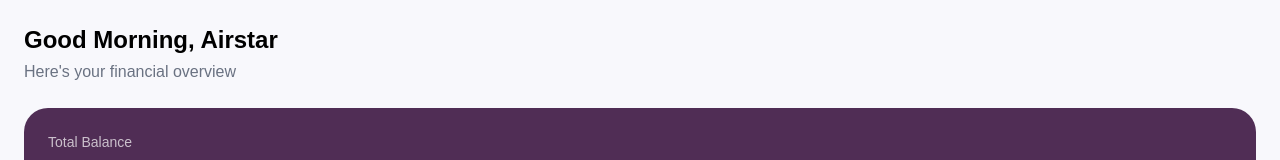
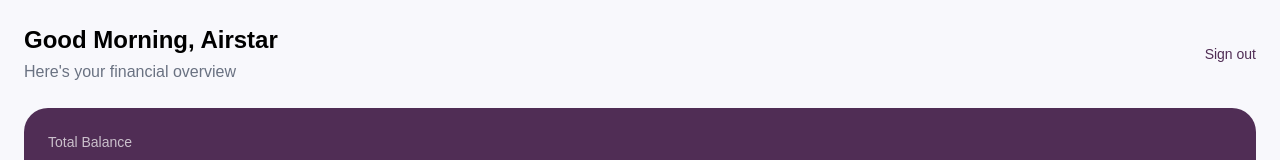
Before and after one commit to airstar8899-web/spendly-expense-tracker, a React (Vite) app: page /dashboard in a window 1280 px wide. Shown: the top 160 px of the page. Built offline with nearby package versions, Linux system fonts and the light colour scheme; a web font is replaced by a local one.

Commit message:
Add sign out navigation from dashboard

```diff
--- a/src/pages/dashboard/Dashboard.jsx
+++ b/src/pages/dashboard/Dashboard.jsx
@@ -1,10 +1,12 @@
 import { useState, useEffect } from "react";
+import { useNavigate } from "react-router-dom";
 import SummaryCard from "../../components/reusable/card/SummaryCard";
 import QuickAction from "../../components/reusable/card/QuickAction";
 
 const STORAGE_KEY = "SPENDLY!";
 
 const Dashboard = () => {
+  const navigate = useNavigate();
   const [transactions, setTransactions] = useState(() => {
     const saved = localStorage.getItem(STORAGE_KEY);
     return saved ? JSON.parse(saved) : [];
@@ -30,8 +32,17 @@ const Dashboard = () => {
 
   return (
     <div className="min-h-screen bg-[#F8F8FC] p-6">
-      <h1 className="text-2xl font-bold">Good Morning, Airstar</h1>
-      <p className="text-gray-500 mt-1">Here's your financial overview</p>
+
+      <div className="flex justify-between items-center">
+        <div>
+          <h1 className="text-2xl font-bold">Good Morning, Airstar</h1>
+          <p className="text-gray-500 mt-1">Here's your financial overview</p>
+        </div>
+
+        <button onClick={() => navigate("/signin")} className="text-sm text-[#502D55] font-medium">
+          Sign out
+        </button>
+      </div>
 
       <div className="mt-6 rounded-3xl bg-[#502D55] p-6 text-white">
         <p className="text-sm text-white/70">Total Balance</p>
@@ -77,6 +88,7 @@ const Dashboard = () => {
           />
         </div>
       </div>
+
     </div>
   );
 };
```
